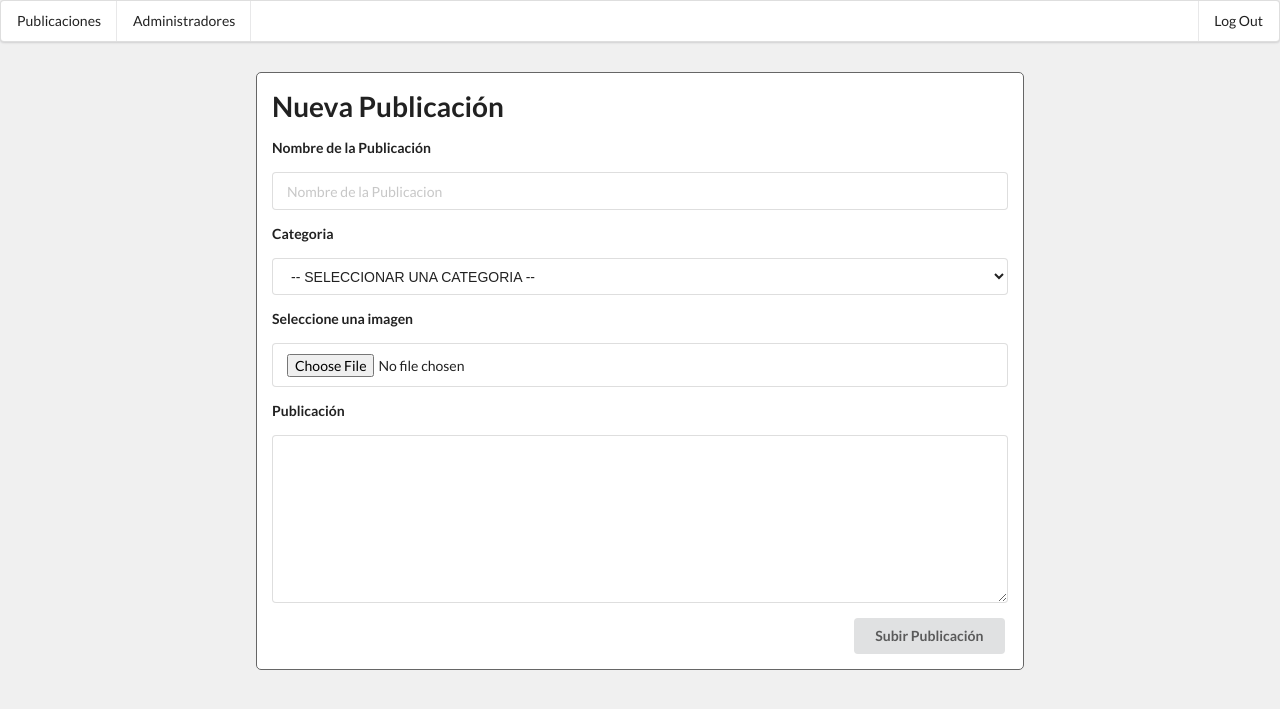
After one commit to PeterGabrielVE/cms_iamgabo, a PHP site: page /cms_iamgabo/admin/posts in a window 1280 px wide. The commit adds this page. Shown: the top 709 px of the page. Run offline with PHP 8.4, Linux system fonts and the light colour scheme; the visitor is signed in with stand-in values (Sample User, id 1); some libraries are stand-ins or nearby versions.

Commit message:
Formulario para Subir Nuevas Publicaciones

```diff
--- a/admin/index.php
+++ b/admin/index.php
@@ -23,17 +23,24 @@
 
     <?php
         if(
-            !isset($_SESSION['admin']))
-            {
+            !isset($_SESSION['admin'])
+        ){
             require '../views/admin/home.php';
         }elseif(
             isset($_SESSION['admin']) &&
             !isset($_GET['section'])
         ){
             require '../views/admin/main.php';
+        }elseif(
+            isset($_SESSION['admin']) &&
+            isset($_GET['section']) &&
+            $_GET['section'] == "posts"
+        ){
+            require '../views/admin/posts.php';
         }
     ?>
 
+ <script src="//cdn.ckeditor.com/4.10.0/standard/ckeditor.js"></script>
   <script src="https://ajax.googleapis.com/ajax/libs/jquery/3.3.1/jquery.min.js"></script>
   <script src="../res/css/framework/semantic/semantic.min.js"></script>
   <script src="../res/js/admin.js"></script>
--- a/res/css/main.css
+++ b/res/css/main.css
@@ -75,7 +75,32 @@ body{
     width: 100%;
 }
 
+
 .login_container > .button{
 
     margin-top: 15px;
 }
+
+
+.new_post_container{
+    width: 60%;
+    margin: 30px auto;
+    background-color: #fff;
+    border: 1px solid #666;
+    border-radius: 5px;
+    padding: 15px;
+}
+
+.new_post_container .input{
+
+    width: 100%;
+}
+
+.new_post_container .button{
+     margin-top: 15px !important;
+    float: right;
+}
+
+.clearfix{
+    clear: both;
+}
--- a/res/js/admin.js
+++ b/res/js/admin.js
@@ -1,6 +1,10 @@
 $(document).ready(function(){
 
     var root = "http://localhost/cms_iamgabo/";
+
+    try{
+        CKEDITOR.replace('txtDescripcion');
+    }catch(e){}
 
     //Log In
     $(".btnAdminLogIn").on("click",function(){
--- /dev/null
+++ b/views/admin/posts.php
@@ -0,0 +1,27 @@
+<form enctype="multipart/form-data" id="new_post_container" class="ui form new_post_container">
+    <h1>Nueva Publicaci&oacute;n</h1>
+    <p><b>Nombre de la Publicaci&oacute;n</b></p>
+    <div class="ui input">
+        <input type="text" class="txtNamePost" placeholder="Nombre de la Publicacion">
+    </div>
+
+    <p><b>Categoria</b></p>
+    <div class="field">
+        <select class="txtCategoryPost" name="txtCategoryPost">
+            <option value="0">-- SELECCIONAR UNA CATEGORIA -- </option>
+            <option value="1"></option>
+            <option value="2"></option>
+        </select>
+    </div>
+
+    <p><b>Seleccione una imagen</b></p>
+    <div class="ui input">
+        <input type="file" class="img_file" name="img_file">
+    </div>
+
+    <p><b>Publicaci&oacute;n</b></p>
+    <textarea name="txtDescripcion" id="txtDescripcion" ></textarea>
+
+    <button class="ui button ">Subir Publicación</button>
+    <p class="clearfix"></p>
+</form>
--- a/views/nav/main_nav_admin.php
+++ b/views/nav/main_nav_admin.php
@@ -1,5 +1,5 @@
-<div class="ui pointing menu" style="margin-bottom:0">
-  <a class="active item">
+<div class="ui pointing menu" style="margin-bottom: 0px;">
+  <a href="posts" class="item">
    Publicaciones
   </a>
   <a class="item">
```
Also changed, not shown: .htaccess.
